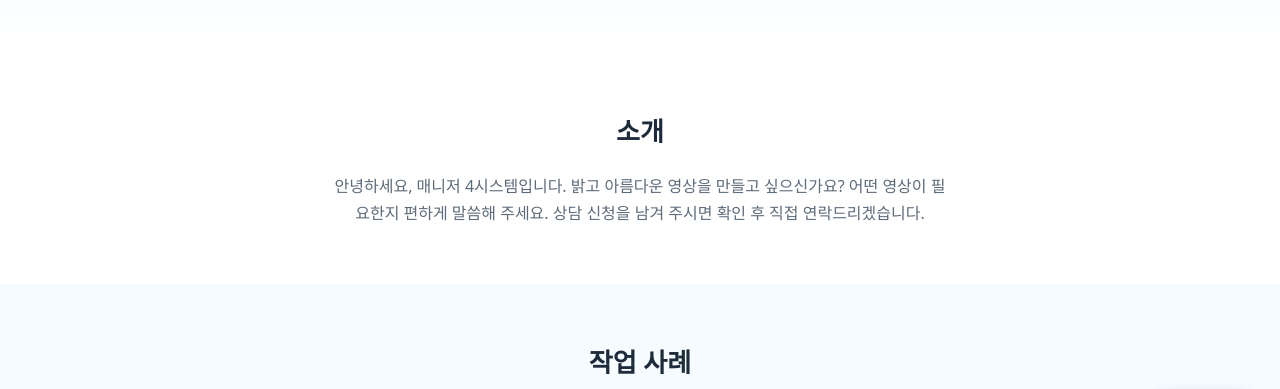
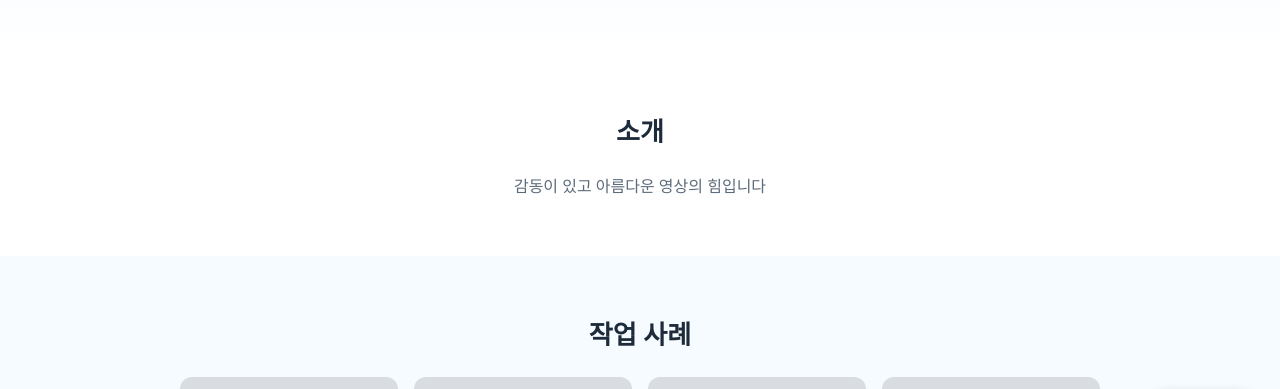
Before and after one commit to dpfhdrjwl1-bit/dpfhdrjwl1, a plain HTML site: page index.html in a window 1280 px wide. Shown: the part 337-726 px from the top of the page. Drawn offline with Linux system fonts and the light colour scheme.

Commit message:
소개 글 수정

```diff
--- a/index.html
+++ b/index.html
@@ -47,7 +47,7 @@ footer{padding:24px 0;text-align:center;color:var(--mute);font-size:14px;border-
 
 <section id="about"><div class="wrap">
 <h2>소개</h2>
-<p class="about">안녕하세요, 매니저 4시스템입니다. 밝고 아름다운 영상을 만들고 싶으신가요? 어떤 영상이 필요한지 편하게 말씀해 주세요. 상담 신청을 남겨 주시면 확인 후 직접 연락드리겠습니다.</p>
+<p class="about">감동이 있고 아름다운 영상의 힘입니다</p>
 </div></section>
 
 <section id="works" class="alt"><div class="wrap">
```
